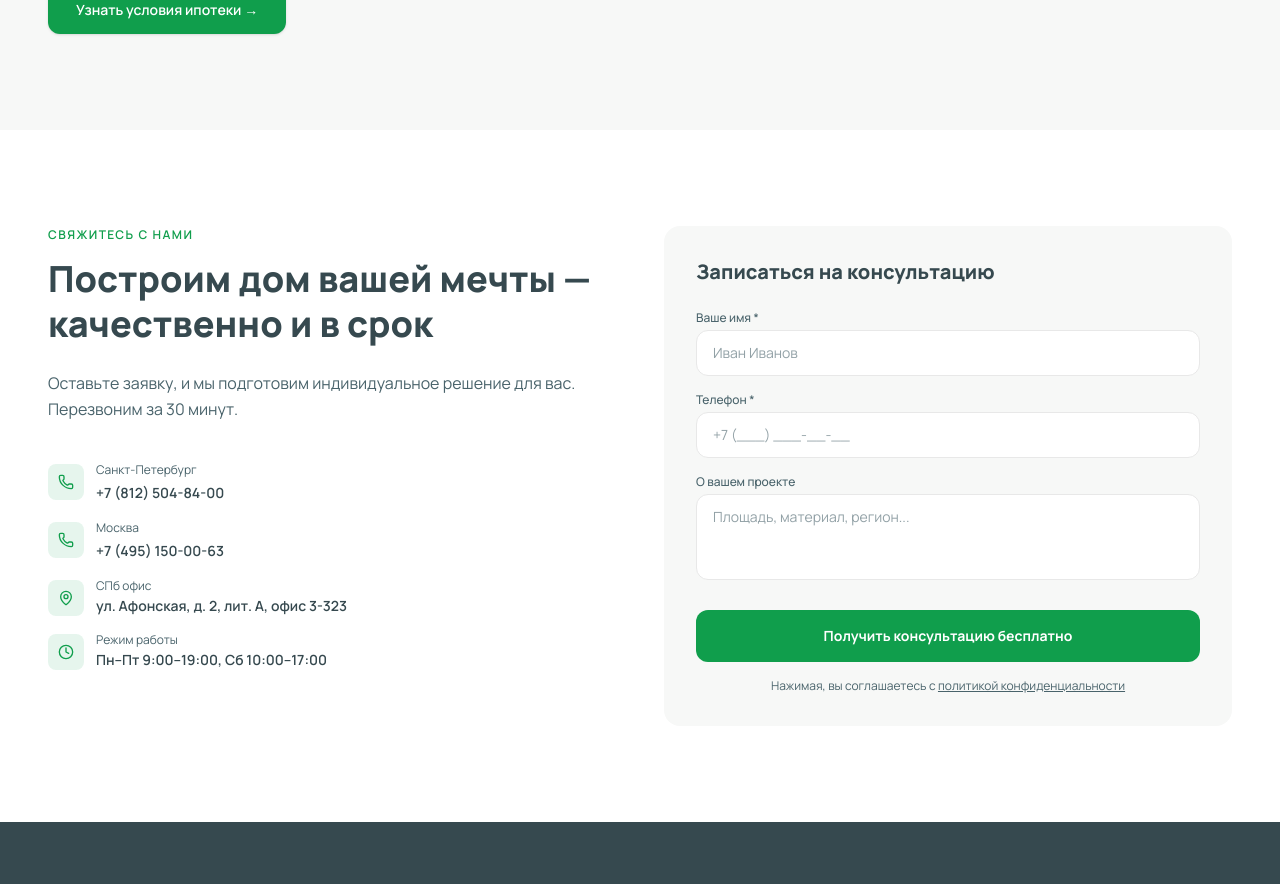
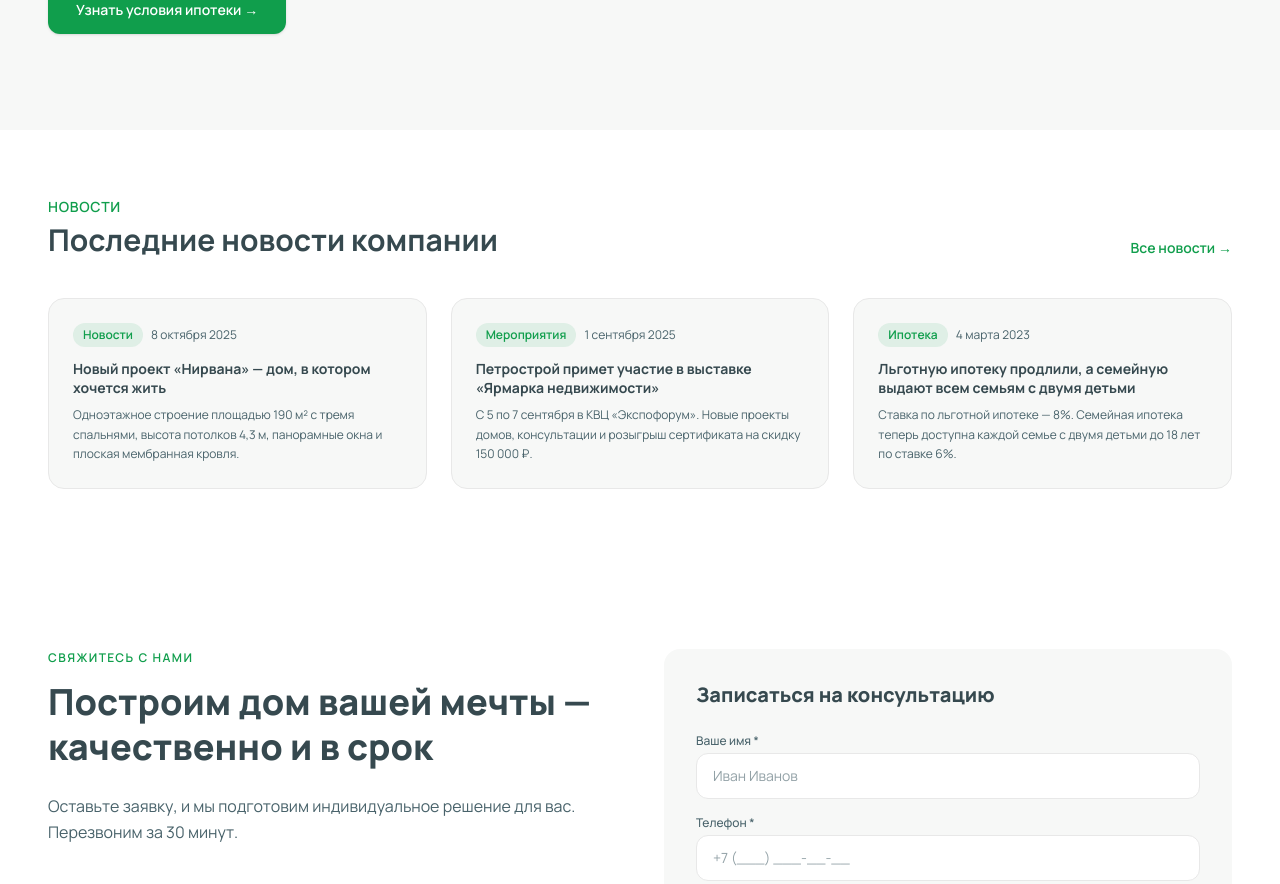
Before and after one commit to dimyche67/petrostroy-site, a Next.js app: page / in a window 1280 px wide. Shown: the part 5820-6704 px from the top of the page. Built offline with nearby package versions, Linux system fonts and the light colour scheme.

Commit message:
add real news from petrostroy.biz + news block on homepage

```diff
--- a/app/category/news/page.tsx
+++ b/app/category/news/page.tsx
@@ -10,14 +10,44 @@ export const metadata: Metadata = {
 };
 
 const posts = [
-  { title: "Сколько стоит построить дом из газобетона в СПб в 2026 году", cat: "Цены", date: "15 мая 2026", read: "8 мин", text: "Разбираем реальные цены по комплектациям — от холодного контура до под ключ. Что влияет на стоимость и как не попасть на скрытые расходы." },
-  { title: "Газобетон vs кирпич: честное сравнение без маркетинга", cat: "Технологии", date: "2 мая 2026", read: "12 мин", text: "Теплопроводность, скорость строительства, долговечность, цена — сравниваем по шести параметрам на основе наших 400 объектов." },
-  { title: "Как проверить строительного подрядчика: чек-лист из 15 пунктов", cat: "Выбор подрядчика", date: "20 апреля 2026", read: "10 мин", text: "Что смотреть в договоре, какие документы запросить, как проверить в ЕГРЮЛ и СРО. Используйте до подписания." },
-  { title: "Семейная ипотека на строительство дома: пошаговый гайд 2026", cat: "Ипотека", date: "10 апреля 2026", read: "9 мин", text: "Кто может получить, какие банки одобряют, что нужно из документов, в какие сроки. Актуально на май 2026." },
-  { title: "Фундамент под газобетонный дом: какой выбрать под ваш участок", cat: "Технологии", date: "1 апреля 2026", read: "11 мин", text: "Свайный, ленточный, плитный, УШП — объясняем разницу на примерах и когда что применять." },
-  { title: "5 этапов строительства дома: что происходит от заявки до ключей", cat: "Процесс", date: "20 марта 2026", read: "7 мин", text: "Как выглядит процесс у нас — от первого звонка до акта приёмки и гарантийного паспорта." },
+  {
+    title: "Новый проект «Нирвана» — дом, в котором хочется жить",
+    cat: "Новости",
+    date: "8 октября 2025",
+    text: "Компания «Петрострой» представляет новый проект — дом «Нирвана». Одноэтажное строение площадью 190 м² с тремя спальнями, кабинетом и просторной гостиной. Высота потолков в гостиной достигает 4,3 метра благодаря второму свету. Панорамные окна, плоская мембранная кровля, газобетонные стены D400.",
+  },
+  {
+    title: "Петрострой примет участие в выставке «Ярмарка недвижимости и Строим загородный дом»",
+    cat: "Мероприятия",
+    date: "1 сентября 2025",
+    text: "С 5 по 7 сентября 2025 года компания «Петрострой» будет представлена на крупнейшей строительной выставке Северо-Запада в КВЦ «Экспофорум». На стенде — новые проекты домов, консультации специалистов и розыгрыш сертификата на скидку 150 000 ₽.",
+  },
+  {
+    title: "Участие в выставке szd-expo.ru",
+    cat: "Мероприятия",
+    date: "17 сентября 2024",
+    text: "Компания Петрострой примет участие в 6-м Всероссийском форуме СТРОИТЬ «Цивилизованный рынок ИЖС», который состоится 25 сентября 2024 года на площадке Live Арена в Москве.",
+  },
+  {
+    title: "Вступили в федерацию ИЖС",
+    cat: "Новости",
+    date: "17 сентября 2024",
+    text: "Компания «Петрострой» вступила в Федерацию ИЖС — профессиональное объединение участников рынка индивидуального жилищного строительства России.",
+  },
+  {
+    title: "Успешно приняли участие в выставке Загородный Дом 2023 в Москве",
+    cat: "Мероприятия",
+    date: "22 мая 2023",
+    text: "С 6 по 9 апреля 2023 года на ВДНХ прошла 36-я выставка «Загородный дом». Компания «Петрострой» впервые приняла участие в этом мероприятии и собрала большую базу контактов. Руководитель московского филиала Максим Ковальчук: «Участие превзошло наши ожидания».",
+  },
+  {
+    title: "Льготную ипотеку продлили, а семейную выдают всем семьям с двумя детьми до 18 лет",
+    cat: "Ипотека",
+    date: "4 марта 2023",
+    text: "Программу «Льготная ипотека» продлили до 1 июня 2024 года. Ставка — 8%, первоначальный взнос — 15%. Семейная ипотека теперь доступна каждой семье с двумя детьми до 18 лет по ставке 6%.",
+  },
 ];
-const cats = ["Все", "Цены", "Технологии", "Ипотека", "Процесс", "Выбор подрядчика"];
+const cats = ["Все", "Новости", "Мероприятия", "Ипотека"];
 
 export default function NewsPage() {
   return (
--- a/app/page.tsx
+++ b/app/page.tsx
@@ -10,6 +10,7 @@ import Reviews from "@/components/sections/Reviews";
 import Process from "@/components/sections/Process";
 import Mortgage from "@/components/sections/Mortgage";
 import ContactForm from "@/components/sections/ContactForm";
+import NewsPreview from "@/components/sections/NewsPreview";
 
 export const metadata: Metadata = {
   title: "Строительство домов под ключ в СПб и МО | Петрострой",
@@ -31,6 +32,7 @@ export default function HomePage() {
         <Reviews />
         <Process />
         <Mortgage />
+        <NewsPreview />
         <ContactForm />
       </main>
       <Footer />
--- /dev/null
+++ b/components/sections/NewsPreview.tsx
@@ -0,0 +1,59 @@
+import Link from "next/link";
+
+const news = [
+  {
+    title: "Новый проект «Нирвана» — дом, в котором хочется жить",
+    cat: "Новости",
+    date: "8 октября 2025",
+    text: "Одноэтажное строение площадью 190 м² с тремя спальнями, высота потолков 4,3 м, панорамные окна и плоская мембранная кровля.",
+  },
+  {
+    title: "Петрострой примет участие в выставке «Ярмарка недвижимости»",
+    cat: "Мероприятия",
+    date: "1 сентября 2025",
+    text: "С 5 по 7 сентября в КВЦ «Экспофорум». Новые проекты домов, консультации и розыгрыш сертификата на скидку 150 000 ₽.",
+  },
+  {
+    title: "Льготную ипотеку продлили, а семейную выдают всем семьям с двумя детьми",
+    cat: "Ипотека",
+    date: "4 марта 2023",
+    text: "Ставка по льготной ипотеке — 8%. Семейная ипотека теперь доступна каждой семье с двумя детьми до 18 лет по ставке 6%.",
+  },
+];
+
+export default function NewsPreview() {
+  return (
+    <section className="py-16 bg-white">
+      <div className="container-site">
+        <div className="flex items-end justify-between mb-10">
+          <div>
+            <span className="text-[#109e4c] text-sm font-semibold uppercase tracking-wider">Новости</span>
+            <h2 className="text-3xl font-bold text-[#36494f] mt-1">Последние новости компании</h2>
+          </div>
+          <Link href="/category/news" className="hidden md:inline-flex items-center gap-1 text-[#109e4c] font-semibold text-sm hover:underline">
+            Все новости →
+          </Link>
+        </div>
+
+        <div className="grid grid-cols-1 md:grid-cols-3 gap-6">
+          {news.map((item) => (
+            <article key={item.title} className="bg-[#f7f8f7] rounded-2xl p-6 border border-[#e8e8e8] hover:shadow-md transition-shadow group">
+              <div className="flex items-center gap-2 mb-3">
+                <span className="bg-[#109e4c]/10 text-[#109e4c] text-xs font-semibold px-2.5 py-1 rounded-full">{item.cat}</span>
+                <span className="text-[#49636b] text-xs">{item.date}</span>
+              </div>
+              <h3 className="font-bold text-[#36494f] text-sm leading-snug mb-2 group-hover:text-[#109e4c] transition-colors">{item.title}</h3>
+              <p className="text-[#49636b] text-xs leading-relaxed">{item.text}</p>
+            </article>
+          ))}
+        </div>
+
+        <div className="mt-8 text-center md:hidden">
+          <Link href="/category/news" className="text-[#109e4c] font-semibold text-sm hover:underline">
+            Все новости →
+          </Link>
+        </div>
+      </div>
+    </section>
+  );
+}
```
